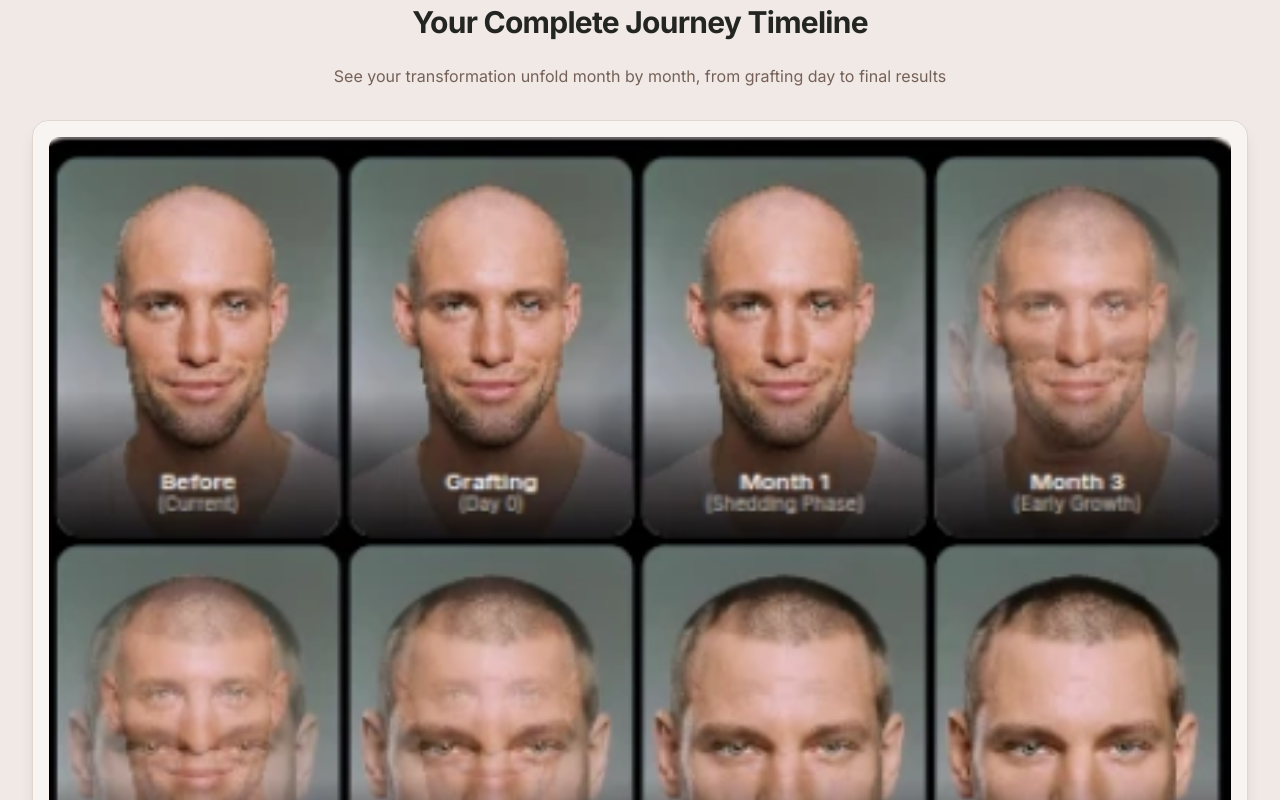
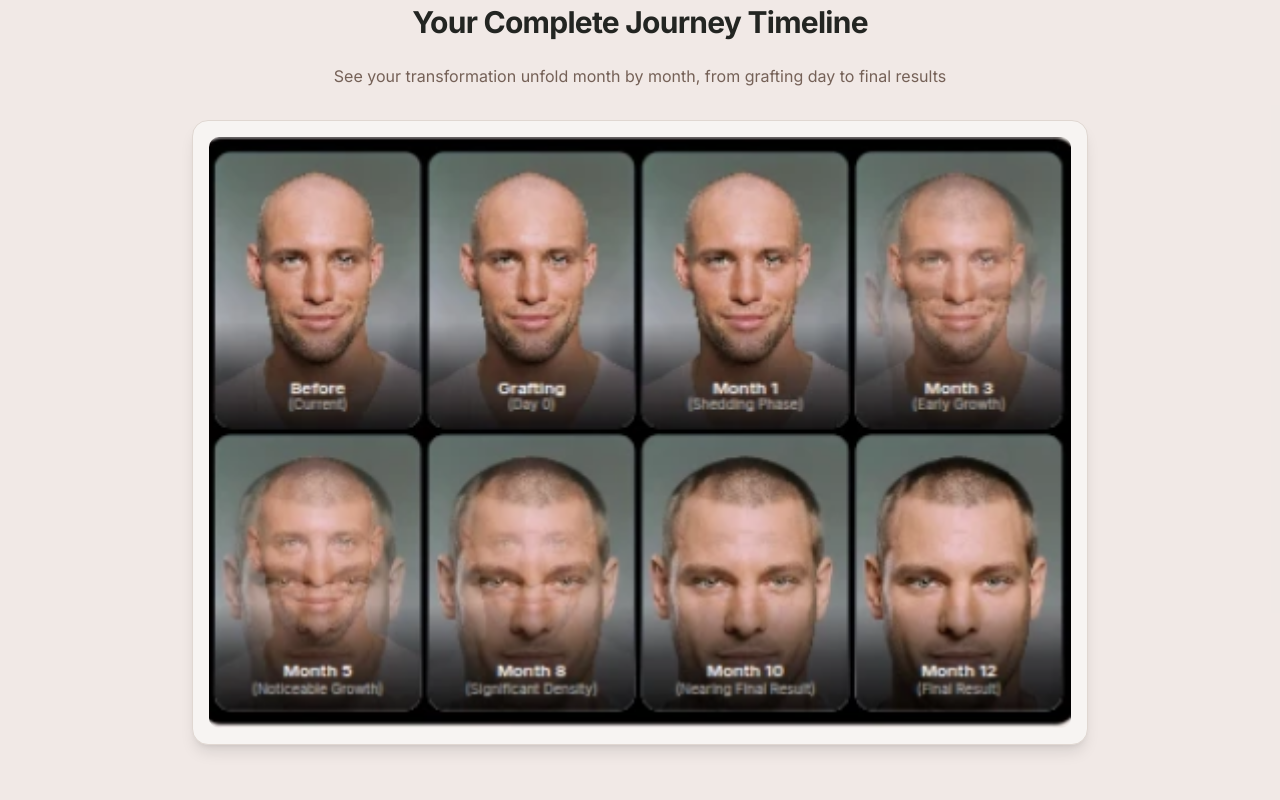
Before and after one commit to fozagtx/surgicalAI, a Next.js app: page / in a window 1280 px wide. Shown: the part 1420-2220 px from the top of the page. Built offline with nearby package versions, Linux system fonts and the light colour scheme.

Commit message:
Fix Journey Timeline image to prevent zoom/blur

```diff
--- a/app/page.tsx
+++ b/app/page.tsx
@@ -99,11 +99,11 @@ export default function Home() {
           <p className="text-center text-muted-foreground mb-8 max-w-3xl mx-auto">
             See your transformation unfold month by month, from grafting day to final results
           </p>
-          <div className="bg-card rounded-2xl shadow-lg p-4 border border-border">
+          <div className="bg-card rounded-2xl shadow-lg p-4 border border-border max-w-4xl mx-auto">
             <img
               src="/after.png"
               alt="Hair transplant progression timeline showing 12 months of growth stages"
-              className="w-full rounded-lg"
+              className="w-full h-auto object-contain rounded-lg"
             />
           </div>
         </div>
```
